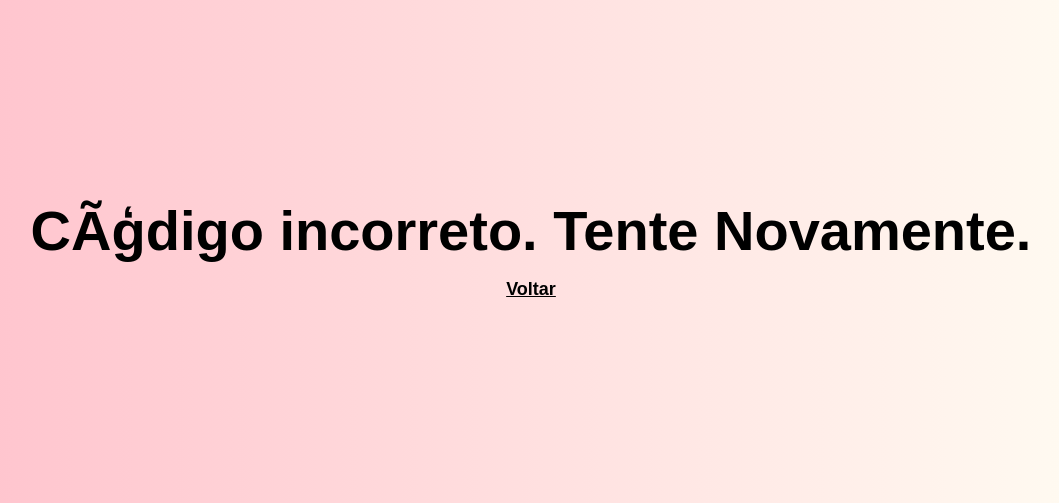
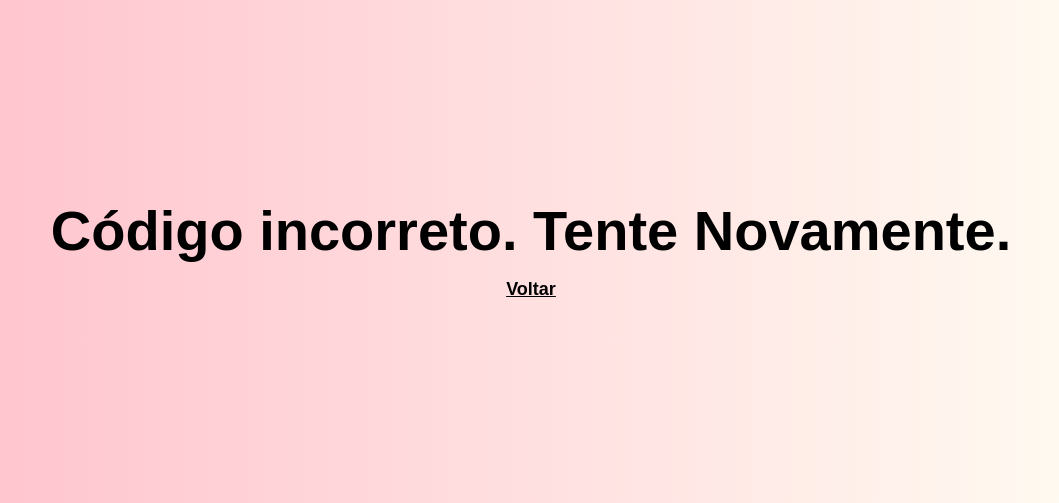
Before and after one commit to leolimag/two-factor-auth, a PHP site: page /failed.php in a window 1280 px wide. Shown: the part 170-673 px from the top of the page, without its empty margins (109-1168 px from the left). Run offline with PHP 8.4, Linux system fonts and the light colour scheme.

Commit message:
Update failed.php

```diff
--- a/two-factor-authentication/failed.php
+++ b/two-factor-authentication/failed.php
@@ -9,7 +9,7 @@
 </head>
 <body class="background">
 <div class="content-success">
-    <h1>CÃģdigo incorreto. Tente Novamente.</h1>
+    <h1>Código incorreto. Tente Novamente.</h1>
     <p><a class="link" href="index.php">Voltar</a></p>
 </div>
 </body>
```
